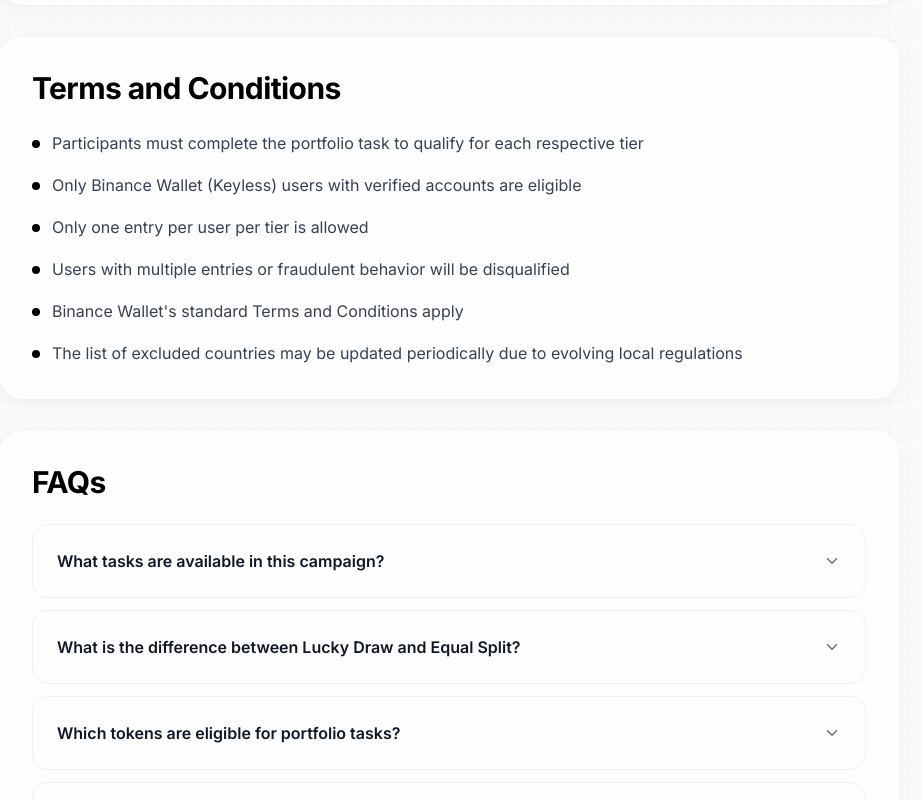
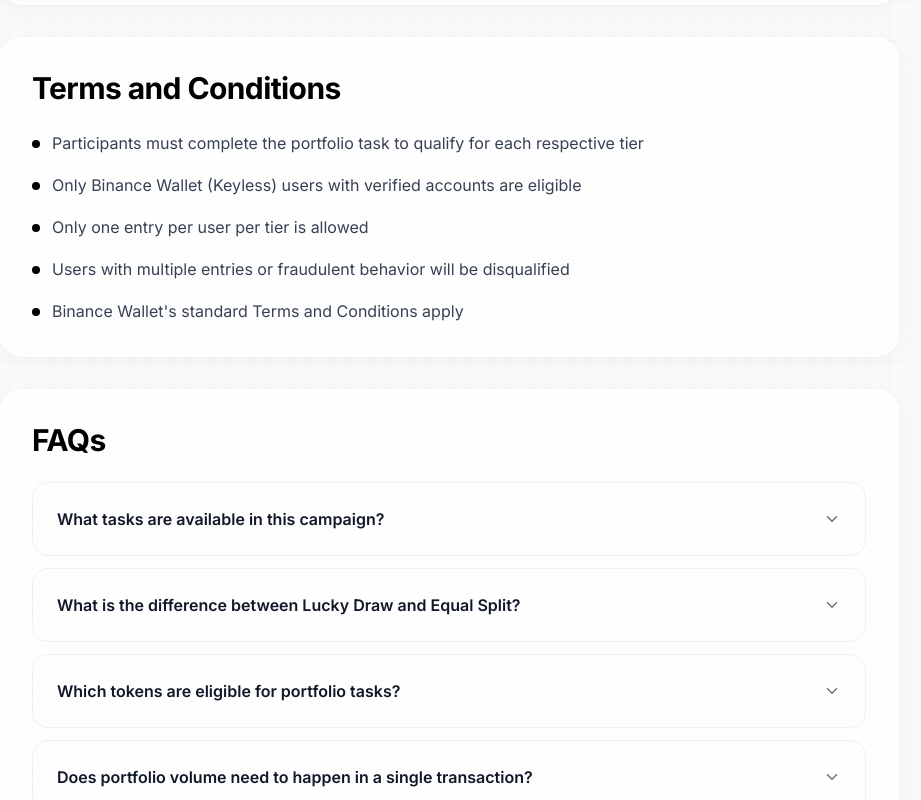
Before and after one commit to AlloX-ai/AlloX, a React (Vite) app: page /binancewallet-campaign-rules in a window 1280 px wide. Shown: the part 2240-3040 px from the top of the page, without its empty margins (191-1112 px from the left). Built offline with nearby package versions, Linux system fonts and the light colour scheme.

Commit message:
updated rules

```diff
--- a/src/pages/CampaignRulesPage.tsx
+++ b/src/pages/CampaignRulesPage.tsx
@@ -205,8 +205,7 @@
 function MechanismBadge({ mechanism }: { mechanism: string }) {
   const isLucky = mechanism === 'Lucky Draw';
   return (
-    <span className={`inline-flex items-center gap-1.5 px-3 py-1.5 rounded-lg text-xs font-bold ${
-      isLucky ? 'bg-purple-100 text-purple-700' : 'bg-blue-100 text-blue-700'
+    <span className={`inline-flex items-center gap-1.5 px-3 py-1.5 rounded-lg text-xs font-bold ${isLucky ? 'bg-purple-100 text-purple-700' : 'bg-blue-100 text-blue-700'
       }`}>
       {isLucky ? <Shuffle size={12} /> : <Users size={12} />}
       {mechanism}
@@ -415,7 +414,7 @@
                   "Only one entry per user per tier is allowed",
                   "Users with multiple entries or fraudulent behavior will be disqualified",
                   "Binance Wallet's standard Terms and Conditions apply",
-                  "The list of excluded countries may be updated periodically due to evolving local regulations",
+                  // "The list of excluded countries may be updated periodically due to evolving local regulations",
                 ].map((item, i) => (
                   <li key={i} className="flex items-start gap-3">
                     <div className="w-2 h-2 rounded-full bg-black mt-2.5 flex-shrink-0" />
```
Lines whose indentation alone changed are shown as unchanged.
